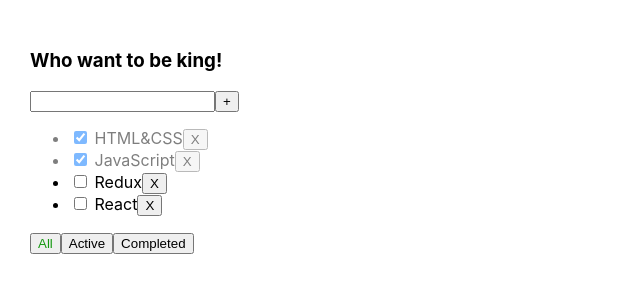
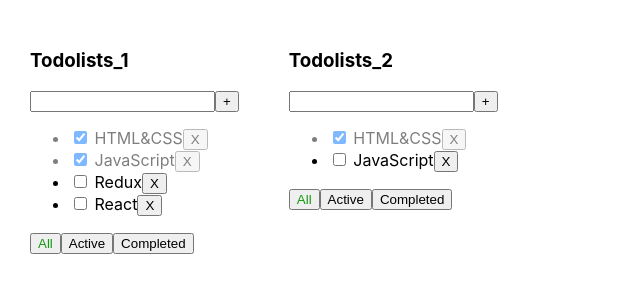
Before and after one commit to Armazok/TrainingTrello, a React (Create React App) app: page / in a window 1280 px wide. Shown: the top 300 px of the page, without its empty margins (0-640 px from the left). Built offline with nearby package versions, Linux system fonts and the light colour scheme.

Commit message:
Ассоциативный массив с двумя Todolists

```diff
--- a/src/App.tsx
+++ b/src/App.tsx
@@ -11,50 +11,88 @@ export type TasksType = {
 
 export type FilterType = "all" | "active" | "completed"
 
+type TodolistsType = {
+    id: string
+    title: string
+    filter: FilterType
+}
 
 function App() {
-    const [tasks, setTasks] = useState<TasksType[]>([
+    let todolistsOne = v1()
+    let todolistsTwo = v1()
+
+    const [todolists, setTodolists] = useState<TodolistsType[]>([
+        {id: todolistsOne, title: "Todolists_1", filter: "all"},
+        {id: todolistsTwo, title: "Todolists_2", filter: "all"},
+    ])
+
+    const [objTasks, setObjTasks] = useState({
+        [todolistsOne]: [
             {id: v1(), title: "HTML&CSS", isDone: true},
             {id: v1(), title: "JavaScript", isDone: true},
             {id: v1(), title: "Redux", isDone: false},
             {id: v1(), title: "React", isDone: false},
-    ])
+        ],
+        [todolistsTwo]: [
+            {id: v1(), title: "HTML&CSS", isDone: true},
+            {id: v1(), title: "JavaScript", isDone: false},
+        ],
+    })
 
-    function deleteTask(tasksId: string) {
-        setTasks(tasks.filter(t => t.id !== tasksId))
+    function deleteTask(tasksId: string, objTaskId: string) {
+        //  setTasks(tasks.filter(t => t.id !== tasksId))
+        setObjTasks({...objTasks, [objTaskId]: objTasks[objTaskId].filter(t => t.id !== tasksId)})
     }
-    function changeFilter(value: FilterType) {
-        setFilter(value)
+    function changeFilter(filter: FilterType, objTaskId: string) {
+        setTodolists(todolists.map(t => t.id === objTaskId ? {...t, filter: filter} : t))
     }
-    function addTask(title: string) {
+    function addTask(title: string, objTaskId: string) {
         let sampleNewTask = {id: v1(), title: title, isDone: false}
-        setTasks([sampleNewTask, ...tasks])
+        //  setTasks([sampleNewTask, ...tasks])
+        setObjTasks({...objTasks, [objTaskId]: [sampleNewTask, ...objTasks[objTaskId]]})
+
     }
-    function checkedTask(taskId: string, isDone: boolean) {
-        setTasks(tasks.map(ch => ch.id === taskId ? {...ch, isDone} : ch))
+    function checkedTask(taskId: string, isDone: boolean, objTaskId: string) {
+        //   setTasks(tasks.map(ch => ch.id === taskId ? {...ch, isDone} : ch))
+        setObjTasks({...objTasks, [objTaskId]: objTasks[objTaskId].map(t => t.id === taskId ? {...t, isDone} : t)})
+    }
+    function deleteTodolists(objTaskId: string) {
+        setTodolists(todolists.filter(t => t.id !== objTaskId))
+
+        delete objTasks[objTaskId]
+        setObjTasks({...objTasks})
+
     }
 
 
-    let [filter, setFilter] = useState<FilterType>("all")
-    let FilterTasks = tasks
-    if (filter === "completed") {
-        FilterTasks = tasks.filter(t => t.isDone)
-    }
-    if (filter === "active") {
-        FilterTasks = tasks.filter(t => !t.isDone)
-    }
-
     return (
         <div className="App">
+            {
+                todolists.map((tl) => {
+                    let FilterTasks = objTasks[tl.id]
+                    if (tl.filter === "completed") {
+                        FilterTasks = FilterTasks.filter(t => t.isDone)
+                    }
+                    if (tl.filter === "active") {
+                        FilterTasks = FilterTasks.filter(t => !t.isDone)
+                    }
+                    return (
                         <Todolists
-                titleTodolist="Who want to be king!"
+                            key={tl.id}
+                            id={tl.id}
+                            titleTodolist={tl.title}
                             tasks={FilterTasks}
                             deleteTasks={deleteTask}
                             changeFilter={changeFilter}
-                filter={filter}
+                            filter={tl.filter}
                             addTask={addTask}
                             checkedTask={checkedTask}
+                            deleteTodolists={deleteTodolists}
                         />
+                    )
+                })
+            }
+
         </div>
     );
 }
```
Lines whose indentation alone changed are shown as unchanged.
